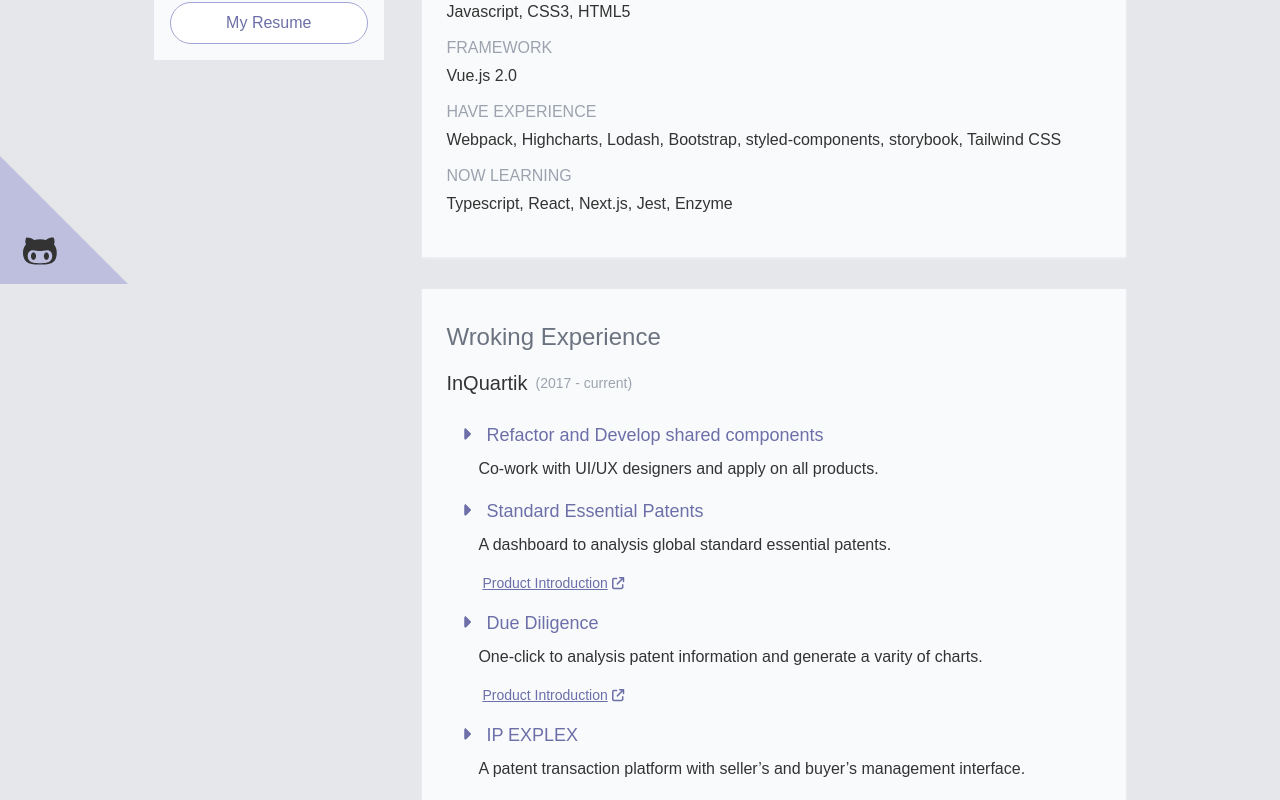
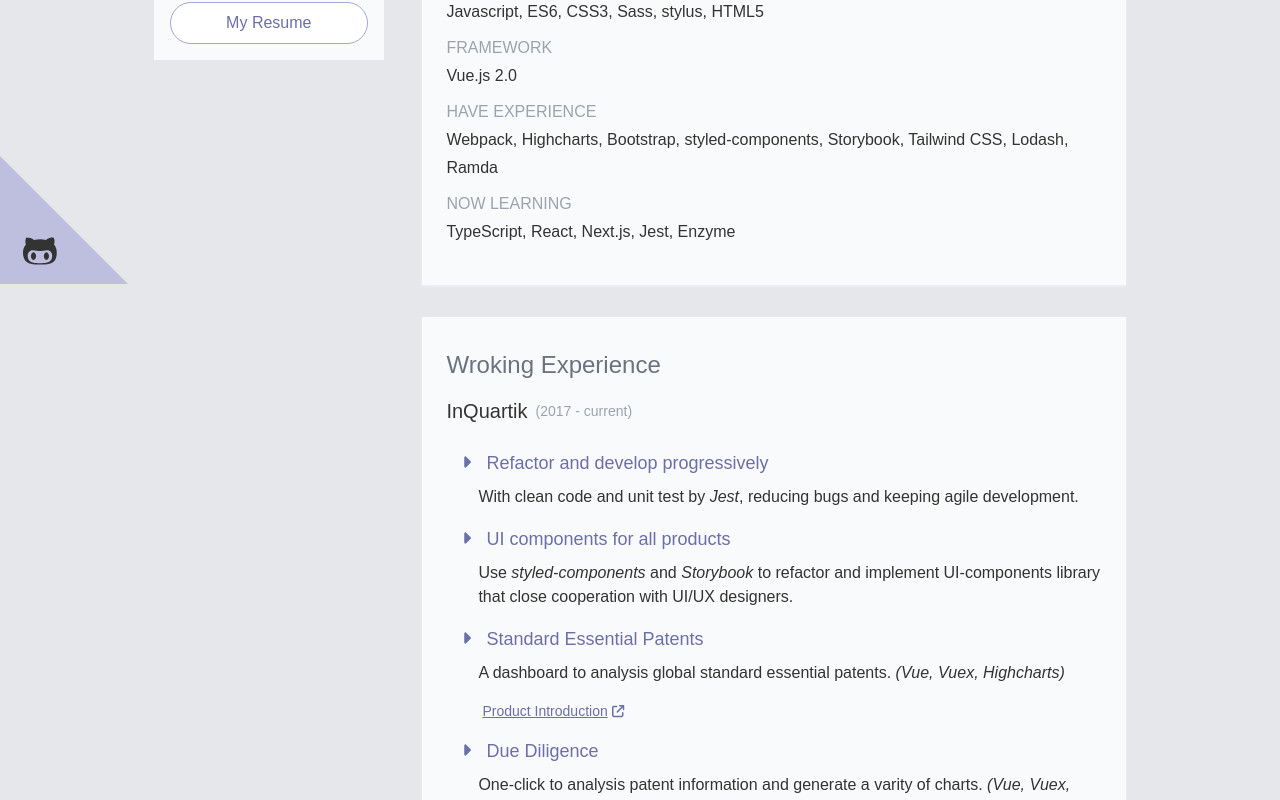
Before and after one commit to HiHiPoBang/smp-portfolio, a Next.js app: page / in a window 1280 px wide. Shown: the part 516-1316 px from the top of the page. Built offline with nearby package versions, Linux system fonts and the light colour scheme.

Commit message:
feat: modify my introduction and add resume

```diff
--- a/components/Introduction.tsx
+++ b/components/Introduction.tsx
@@ -31,7 +31,7 @@
       <InfoItem>
         <InfoLabel>Programming Language</InfoLabel>
         <br />
-        <InfoSpan>Javascript, CSS3, HTML5</InfoSpan>
+        <InfoSpan>Javascript, ES6, CSS3, Sass, stylus, HTML5</InfoSpan>
       </InfoItem>
       <InfoItem>
         <InfoLabel>Framework</InfoLabel>
@@ -41,12 +41,12 @@
       <InfoItem>
         <InfoLabel>Have experience</InfoLabel>
         <br />
-        <InfoSpan>Webpack, Highcharts, Lodash, Bootstrap, styled-components, storybook, Tailwind CSS</InfoSpan>
+        <InfoSpan>Webpack, Highcharts, Bootstrap, styled-components, Storybook, Tailwind CSS, Lodash, Ramda</InfoSpan>
       </InfoItem>
       <InfoItem>
         <InfoLabel>Now learning</InfoLabel>
         <br />
-        <InfoSpan>Typescript, React, Next.js, Jest, Enzyme</InfoSpan>
+        <InfoSpan>TypeScript, React, Next.js, Jest, Enzyme</InfoSpan>
       </InfoItem>
     </InfoBlock>
   </>
--- a/components/WorkingExperience.tsx
+++ b/components/WorkingExperience.tsx
@@ -14,27 +14,36 @@
         </CompanyBlock>
         <WorkingContentList>
           <WorkingItem>
-            <WorkingContent>Refactor and Develop shared components</WorkingContent>
-            <WorkingDescription>Co-work with UI/UX designers and apply on all products.</WorkingDescription>
+            <WorkingContent>Refactor and develop progressively</WorkingContent>
+            <WorkingDescription>
+              With clean code and unit test by <em>Jest</em>, reducing bugs and keeping agile development.{' '}
+            </WorkingDescription>
+          </WorkingItem>
+          <WorkingItem>
+            <WorkingContent>UI components for all products</WorkingContent>
+            <WorkingDescription>
+              Use <em>styled-components</em> and <em>Storybook</em> to refactor and implement UI-components library that
+              close cooperation with UI/UX designers.
+            </WorkingDescription>
           </WorkingItem>
           <WorkingItem>
             <WorkingContent>Standard Essential Patents</WorkingContent>
             <WorkingDescription>
-              A dashboard to analysis global standard essential patents.
+              A dashboard to analysis global standard essential patents. <em>(Vue, Vuex, Highcharts)</em>
               <IntroLink link="https://www.inquartik.com.tw/patentcloud/sep-omnilytics/" />
             </WorkingDescription>
           </WorkingItem>
           <WorkingItem>
-            <WorkingContent>Due Diligence</WorkingContent>
+            <WorkingContent>Due Diligence </WorkingContent>
             <WorkingDescription>
-              One-click to analysis patent information and generate a varity of charts.
+              One-click to analysis patent information and generate a varity of charts. <em>(Vue, Vuex, Highcharts)</em>
               <IntroLink link="https://www.inquartik.com.tw/patentcloud/due-diligence/" />
             </WorkingDescription>
           </WorkingItem>
           <WorkingItem>
             <WorkingContent>IP EXPLEX</WorkingContent>
             <WorkingDescription>
-              A patent transaction platform with seller’s and buyer’s management interface.
+              A patent transaction platform with seller’s and buyer’s management interface. <em>(Vue, Vuex)</em>
             </WorkingDescription>
           </WorkingItem>
         </WorkingContentList>
--- a/pages/index.tsx
+++ b/pages/index.tsx
@@ -27,13 +27,15 @@
           <UserDetailInfoBlock>
             <div className="flex justify-around">
               <IconLink link="https://github.com/HiHiPoBang" iconName="github" />
-              <IconLink link="" iconName="linkedin" />
+              <IconLink link="https://linkedin.com/in/pai-shu-min-iris-b84325189" iconName="linkedin" />
               <IconLink link="https://medium.com/@smp-iris" iconName="medium" />
             </div>
             <div className="mt-4">
-              <Button $isFullWidth={true} $isGhost={true}>
-                My Resume
-              </Button>
+              <a href="./Iris_Pai_Resume.pdf">
+                <Button $isFullWidth={true} $isGhost={true}>
+                  My Resume
+                </Button>
+              </a>
             </div>
           </UserDetailInfoBlock>
         </UserInfoBlock>
```
Also changed, not shown: 1 other file (tests, documents, lock files or other folders).
